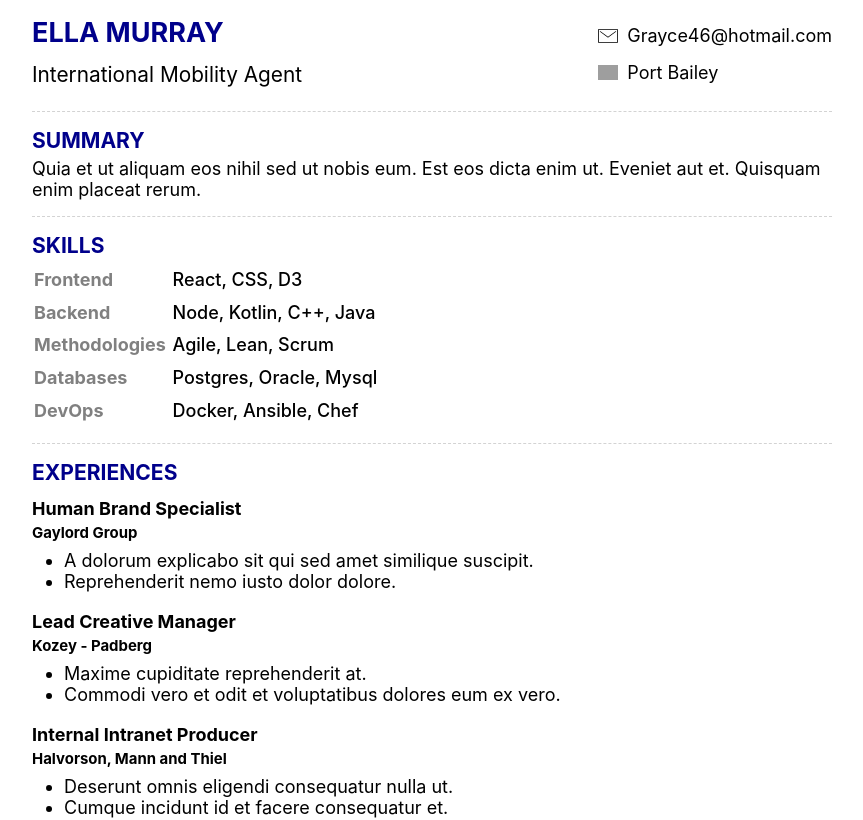
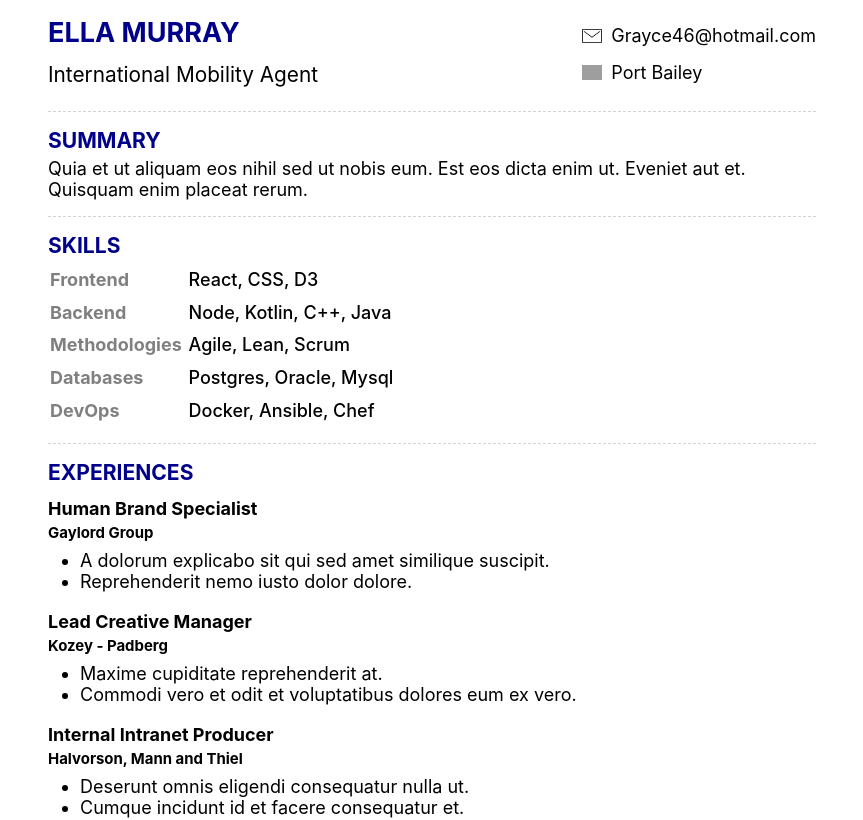
Before and after one commit to FredericHeem/cvtemplate, a React (Create React App) app: page / in a window 1280 px wide. Shown: the top 820 px of the page, without its empty margins (208-1071 px from the left). Built offline with nearby package versions, Linux system fonts and the light colour scheme; grey boxes are pictures that could not be loaded.

Commit message:
add padding in main

```diff
--- a/src/App.js
+++ b/src/App.js
@@ -303,6 +303,7 @@
         font-size: 18px;
         box-sizing: border-box;
         max-width: 800px;
+        padding: 0 1rem 0 1rem;
         margin: auto;
         display: grid;
         grid-template-columns: repeat(2, 1fr);
```
